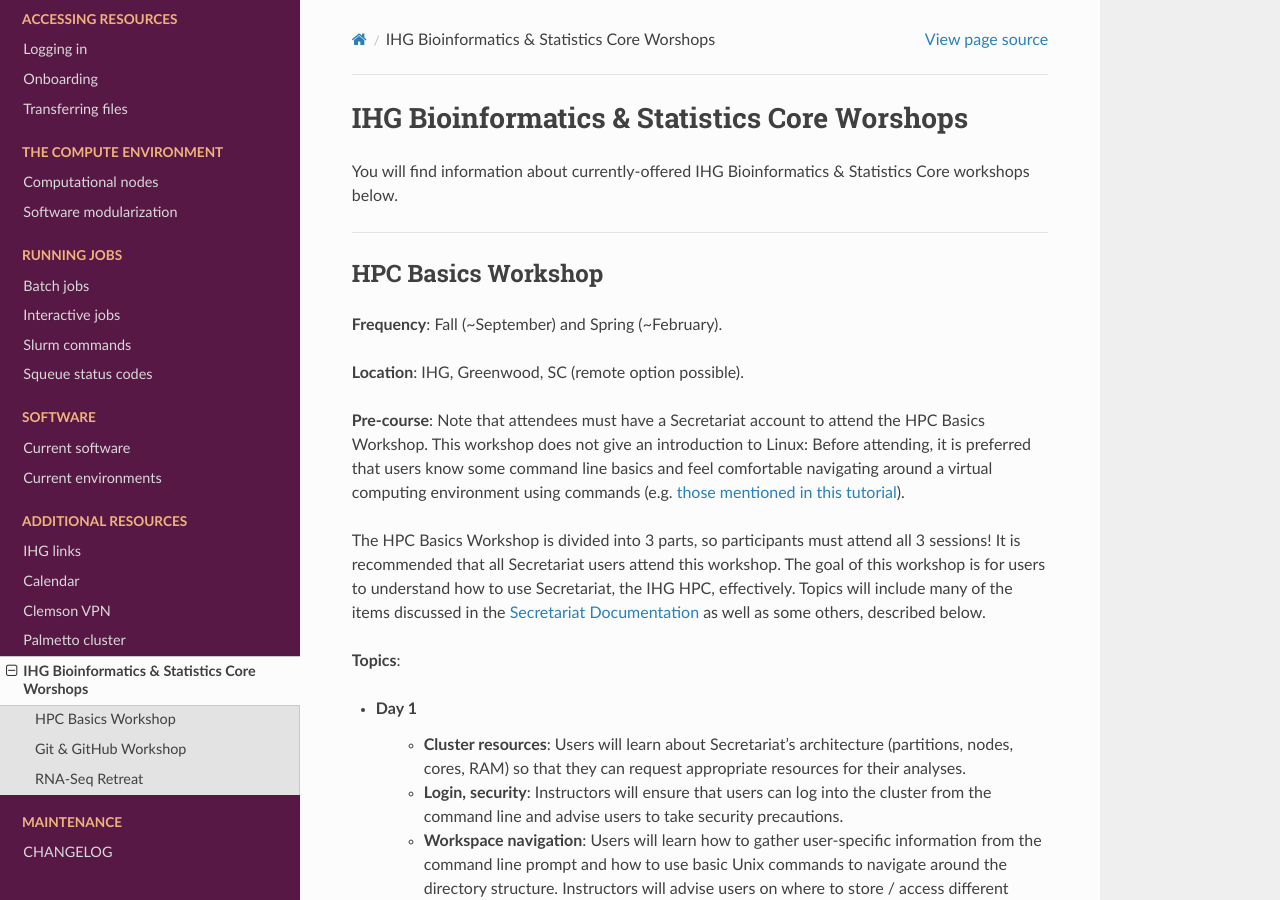
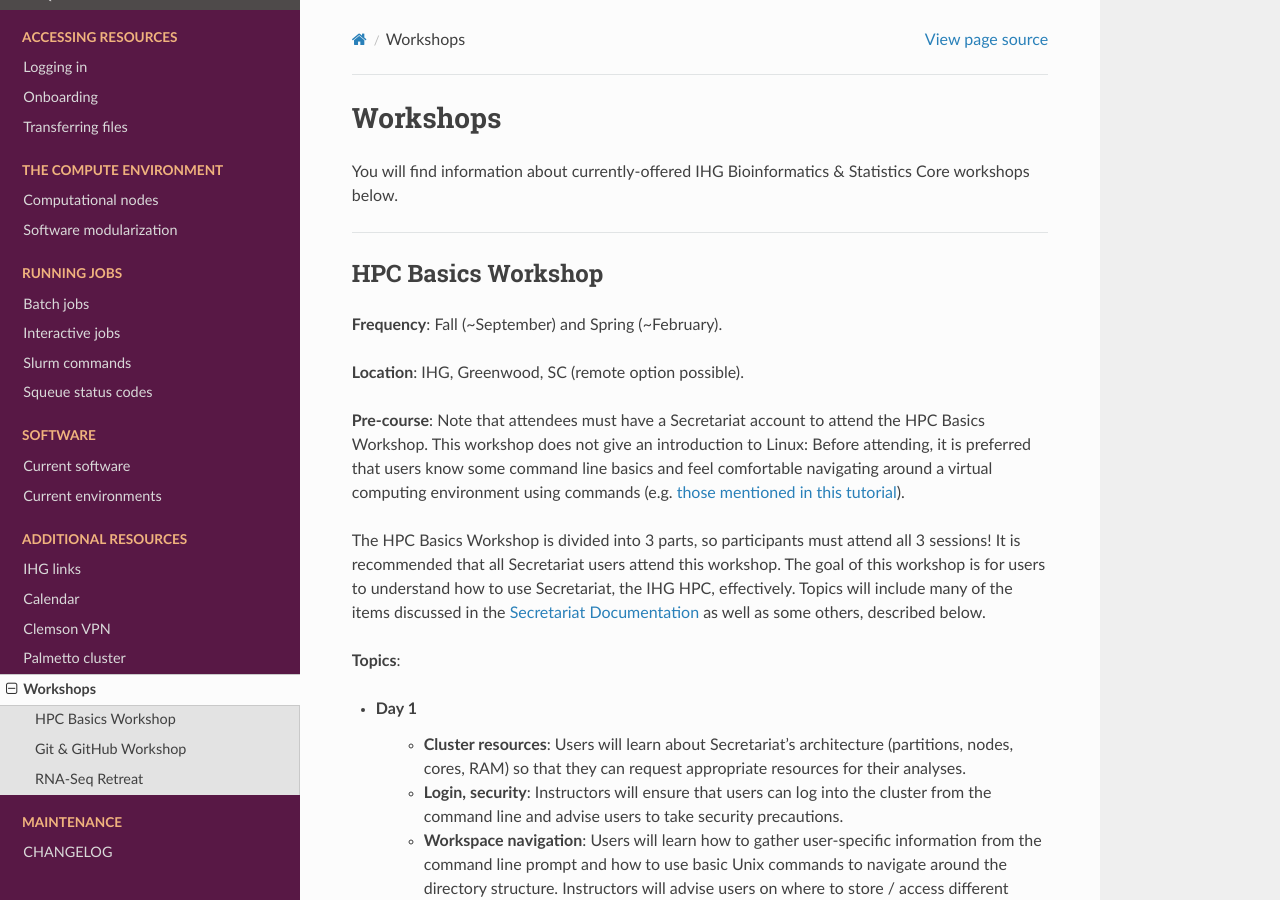
Before and after one commit to amalgamaria/secretariat, a Sphinx documentation site: the page built from docs/additional-resources/workshops.rst, in a window 1280 px wide and 900 px high. Built offline with Sphinx 7.4.7 and the Read the Docs theme 3.1.0, drawn with Linux system fonts in a browser that asks for light colours; pages that are not in the unit, such as notebooks, are missing from menus.

Commit message:
Shorten title

```diff
--- a/docs/additional-resources/workshops.rst
+++ b/docs/additional-resources/workshops.rst
@@ -1,5 +1,5 @@
-IHG Bioinformatics & Statistics Core Worshops
-################
+Workshops
+#########
 
 You will find information about currently-offered IHG Bioinformatics & Statistics Core workshops below.
 
```
